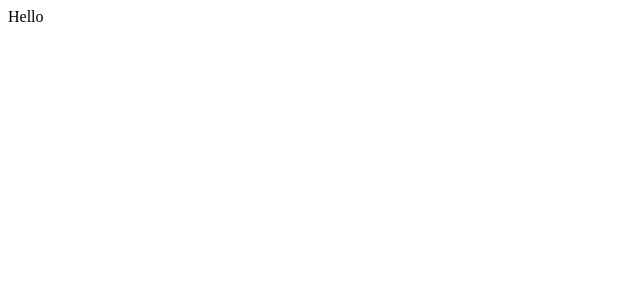
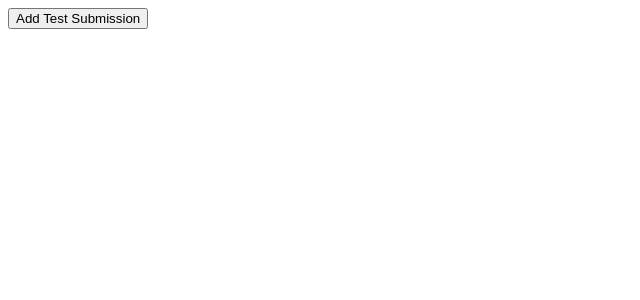
Before and after one commit to AndyNevold/react-2026-q2, a React (Vite) app: page / in a window 1280 px wide. Shown: the top 300 px of the page, without its empty margins (0-640 px from the left). Built offline with nearby package versions, Linux system fonts and the light colour scheme.

Commit message:
feat: add Zustand store for form

```diff
--- a/src/App.tsx
+++ b/src/App.tsx
@@ -1,6 +1,37 @@
-import { type ReactNode } from 'react';
 import './App.css';
 
-export function App(): ReactNode {
-  return <div> Hello</div>;
+import { useFormStore } from './store/formStore';
+
+export function App() {
+  const { submissions, addSubmission, countries } = useFormStore();
+
+  console.log('countries:', countries);
+  console.log('submissions:', submissions.length);
+
+  return (
+    <div>
+      <button
+        onClick={() =>
+          addSubmission({
+            name: 'Test',
+            age: 20,
+            email: 'test@test.com',
+            gender: 'male',
+            termsAccepted: true,
+            imageBase64: '',
+            password: 'Test123!',
+            country: 'USA',
+          })
+        }
+      >
+        Add Test Submission
+      </button>
+
+      {submissions.map((sub) => (
+        <div key={sub.id}>
+          {sub.name} - {sub.email}
+        </div>
+      ))}
+    </div>
+  );
 }
--- /dev/null
+++ b/src/store/formStore.ts
@@ -0,0 +1,42 @@
+import { create } from 'zustand';
+import type { FormStore } from '../types/form';
+
+const countries = [
+  'United States',
+  'United Kingdom',
+  'Canada',
+  'Australia',
+  'Germany',
+  'France',
+  'Spain',
+  'Italy',
+  'Netherlands',
+  'Sweden',
+  'Norway',
+  'Denmark',
+  'Finland',
+  'Poland',
+  'Ukraine',
+  'Japan',
+  'China',
+  'India',
+  'Brazil',
+  'Mexico',
+];
+
+export const useFormStore = create<FormStore>((set) => ({
+  submissions: [],
+  countries,
+
+  addSubmission: (data) =>
+    set((state) => ({
+      submissions: [
+        ...state.submissions,
+        {
+          ...data,
+          id: crypto.randomUUID(),
+          submittedAt: new Date(),
+        },
+      ],
+    })),
+}));
--- /dev/null
+++ b/src/types/form.ts
@@ -0,0 +1,18 @@
+export interface FormData {
+  id: string;
+  name: string;
+  age: number;
+  email: string;
+  gender: 'male' | 'female' | 'other';
+  termsAccepted: boolean;
+  imageBase64: string;
+  password: string;
+  country: string;
+  submittedAt: Date;
+}
+
+export interface FormStore {
+  submissions: FormData[];
+  countries: string[];
+  addSubmission: (data: Omit<FormData, 'id' | 'submittedAt'>) => void;
+}
```
Also changed, not shown: 1 other file (tests, documents, lock files or other folders).
